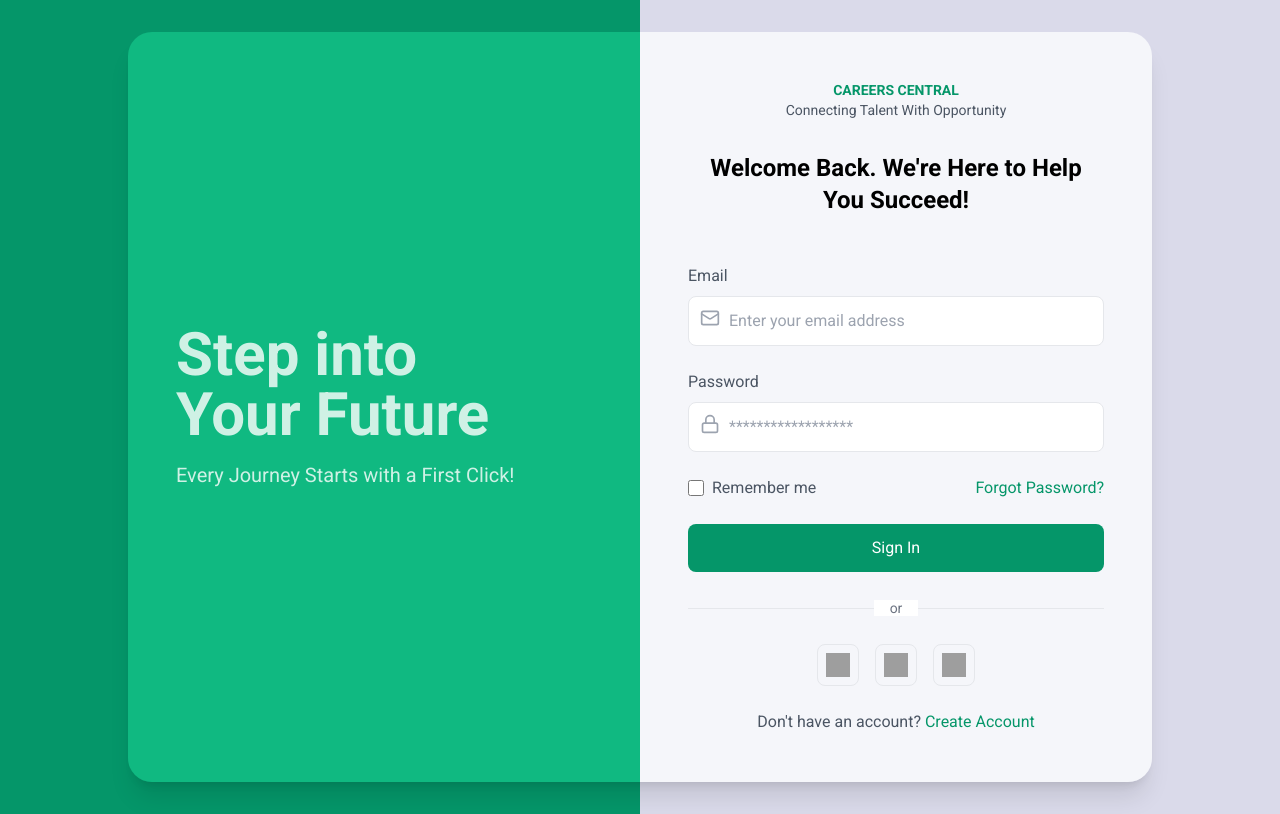
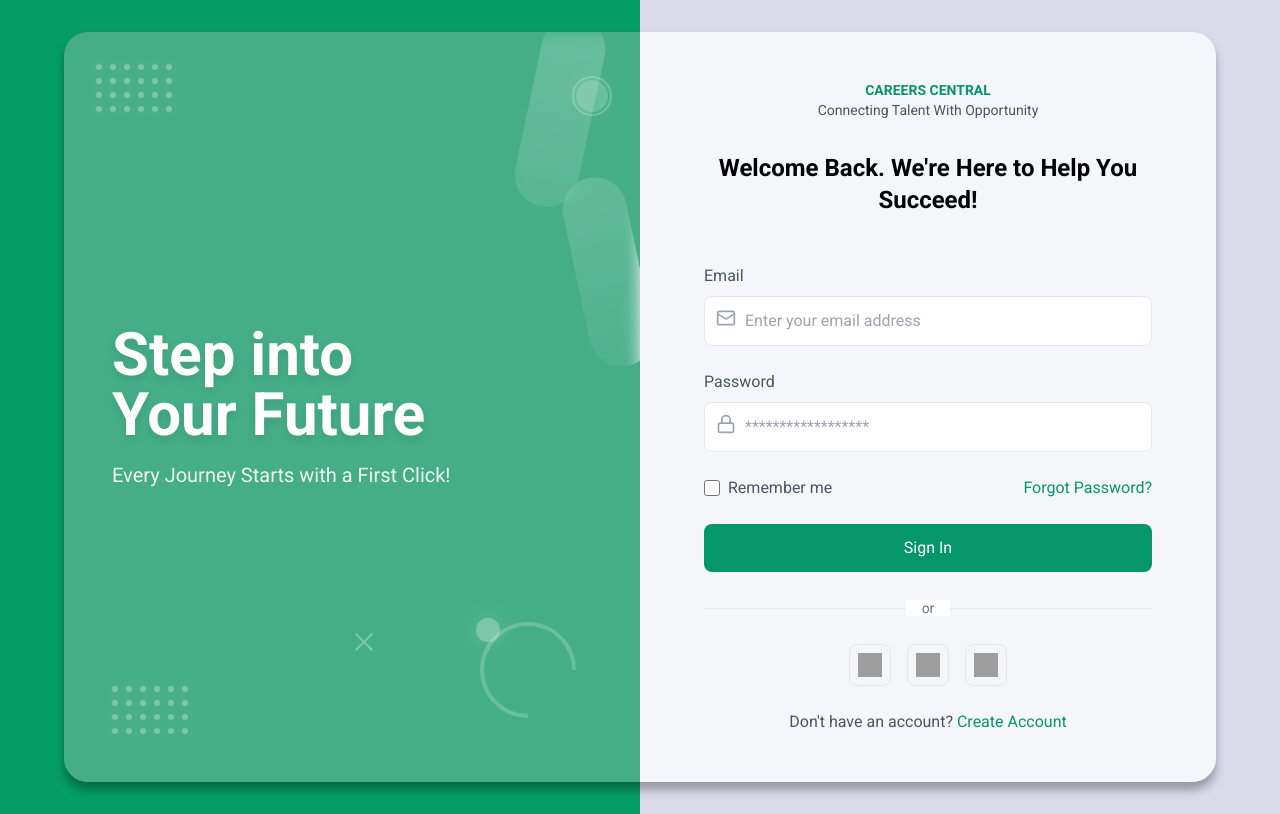
Before and after one commit to shanakasp/web-app, a React (Create React App) app: page /login in a window 1280 px wide. Built offline with nearby package versions, Linux system fonts and the light colour scheme; grey boxes are pictures that could not be loaded; a web font is replaced by a local one.

Commit message:
modified index.jsx added loginform top.png

```diff
--- a/src/pages/login/index.jsx
+++ b/src/pages/login/index.jsx
@@ -6,25 +6,126 @@ const Index = () => {
     <div
       className="min-h-screen w-full p-4 md:p-8 flex items-center justify-center"
       style={{
-        background: "linear-gradient(to right, #059669 50%, #dadaea 50%)",
+        background: "linear-gradient(to right, #049D65 50%, #dadaea 50%)",
       }}
     >
-      <div className="w-full max-w-5xl  rounded-3xl shadow-xl overflow-hidden">
+      <div
+        className="w-full max-w-6xl rounded-3xl overflow-hidden"
+        style={{
+          boxShadow: "0 8px 10px rgba(0, 0, 0, 0.3)", // Dark and highly spread shadow
+        }}
+      >
         <div className="flex flex-col md:flex-row">
           {/* Left Section - Full width on mobile, half on desktop */}
-          <div className="relative bg-emerald-500 p-8 md:p-12 md:w-1/2">
-            {/* Geometric Patterns - Hidden on very small screens */}
-            <div className="hidden sm:block absolute top-8 left-8"></div>
+          <div
+            className="relative p-8 md:p-12 md:w-1/2 overflow-hidden"
+            style={{
+              background: "#45AE89",
+            }}
+          >
+            {/* Dot Grid Pattern Top */}
+            <div className="absolute top-8 left-8">
+              <div className="grid grid-cols-6 gap-2">
+                {[...Array(24)].map((_, i) => (
+                  <div
+                    key={`top-${i}`}
+                    className="w-1.5 h-1.5 rounded-full"
+                    style={{
+                      background: "rgba(255, 255, 255, 0.3)", // Reduced opacity
+                      boxShadow: "0 0 10px rgba(255, 255, 255, 0.2)", // Reduced opacity
+                    }}
+                  />
+                ))}
+              </div>
+            </div>
 
-            {/* Main content */}
-            <div className="relative h-full flex flex-col justify-center py-8 md:py-0 opacity-80">
-              <div className="hidden sm:block"></div>
-              <h1 className="text-4xl md:text-5xl lg:text-6xl text-white font-bold leading-tight mb-4 text-center md:text-left">
+            {/* Elongated Pill Shapes */}
+            <div className="absolute -top-4 right-12">
+              <div
+                className="w-16 h-48 rounded-full transform rotate-12"
+                style={{
+                  background:
+                    "linear-gradient(180deg, rgba(255,255,255,0.2) 0%, rgba(255,255,255,0.1) 100%)", // Added opacity
+                  backdropFilter: "blur(8px)",
+                }}
+              />
+              <div
+                className="w-16 h-48 rounded-full transform -rotate-12 translate-x-12 -translate-y-8"
+                style={{
+                  background:
+                    "linear-gradient(180deg, rgba(255,255,255,0.15) 0%, rgba(255,255,255,0.05) 100%)", // Added opacity
+                  backdropFilter: "blur(8px)",
+                }}
+              />
+            </div>
+
+            {/* Small Circle with Ring */}
+            <div className="absolute top-12 right-8">
+              <div
+                className="w-8 h-8 rounded-full"
+                style={{
+                  background: "rgba(255,255,255,0.2)", // Added opacity
+                  boxShadow: "0 0 20px rgba(255,255,255,0.1)", // Added opacity
+                }}
+              />
+              <div className="absolute -top-1 -left-1 w-10 h-10 rounded-full border-2 border-white opacity-20" />
+            </div>
+
+            {/* Bottom Dot Grid */}
+            <div className="absolute bottom-12 left-12">
+              <div className="grid grid-cols-6 gap-2">
+                {[...Array(24)].map((_, i) => (
+                  <div
+                    key={`bottom-${i}`}
+                    className="w-1.5 h-1.5 rounded-full"
+                    style={{
+                      background: "rgba(255, 255, 255, 0.3)", // Reduced opacity
+                      boxShadow: "0 0 10px rgba(255, 255, 255, 0.2)", // Reduced opacity
+                    }}
+                  />
+                ))}
+              </div>
+            </div>
+
+            {/* Cross Mark */}
+            <div className="absolute bottom-32 left-1/2">
+              <div className="w-6 h-6 relative" style={{ opacity: 0.3 }}>
+                <div className="absolute w-6 h-0.5 bg-white top-1/2 left-0 transform -translate-y-1/2 rotate-45"></div>
+                <div className="absolute w-6 h-0.5 bg-white top-1/2 left-0 transform -translate-y-1/2 -rotate-45"></div>
+              </div>
+            </div>
+
+            {/* Progress Circle */}
+            <div className="absolute bottom-16 right-16">
+              <div
+                className="w-24 h-24 rounded-full border-4 border-white opacity-20"
+                style={{
+                  borderRightColor: "transparent",
+                  transform: "rotate(45deg)",
+                }}
+              />
+              <div
+                className="absolute -top-1 -left-1 w-6 h-6 rounded-full"
+                style={{
+                  background: "rgba(255,255,255,0.3)", // Added opacity
+                  boxShadow: "0 0 20px rgba(255,255,255,0.2)", // Added opacity
+                }}
+              />
+            </div>
+
+            {/* Main Content */}
+            <div className="relative h-full flex flex-col justify-center py-8 md:py-0">
+              <h1
+                className="text-4xl md:text-5xl lg:text-6xl text-white font-bold leading-tight mb-4 text-center md:text-left"
+                style={{
+                  textShadow: "0 4px 8px rgba(0,0,0,0.1)",
+                }}
+              >
                 Step into
                 <br />
                 Your Future
               </h1>
-              <p className="text-white text-lg md:text-xl text-center md:text-left">
+              <p className="text-white text-lg md:text-xl text-center md:text-left opacity-90">
                 Every Journey Starts with a First Click!
               </p>
             </div>
```
Also changed, not shown: src/Images/loginform top.png (added).
